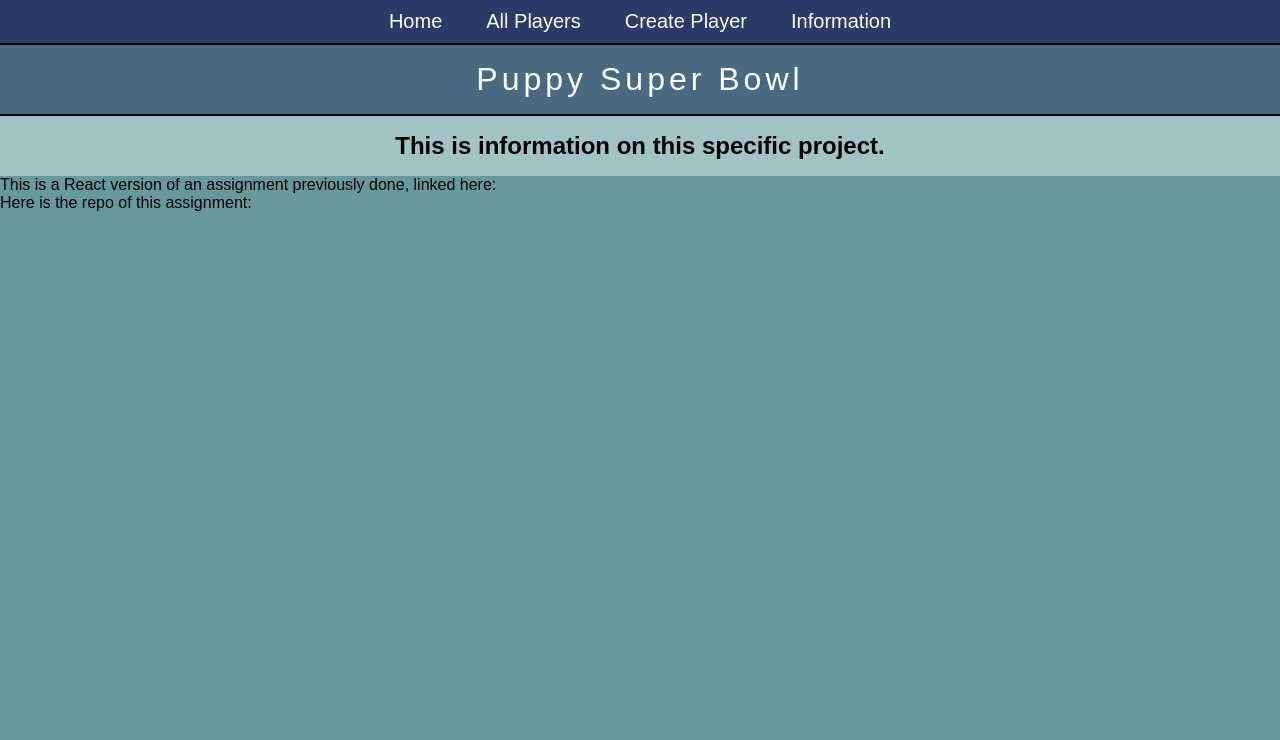
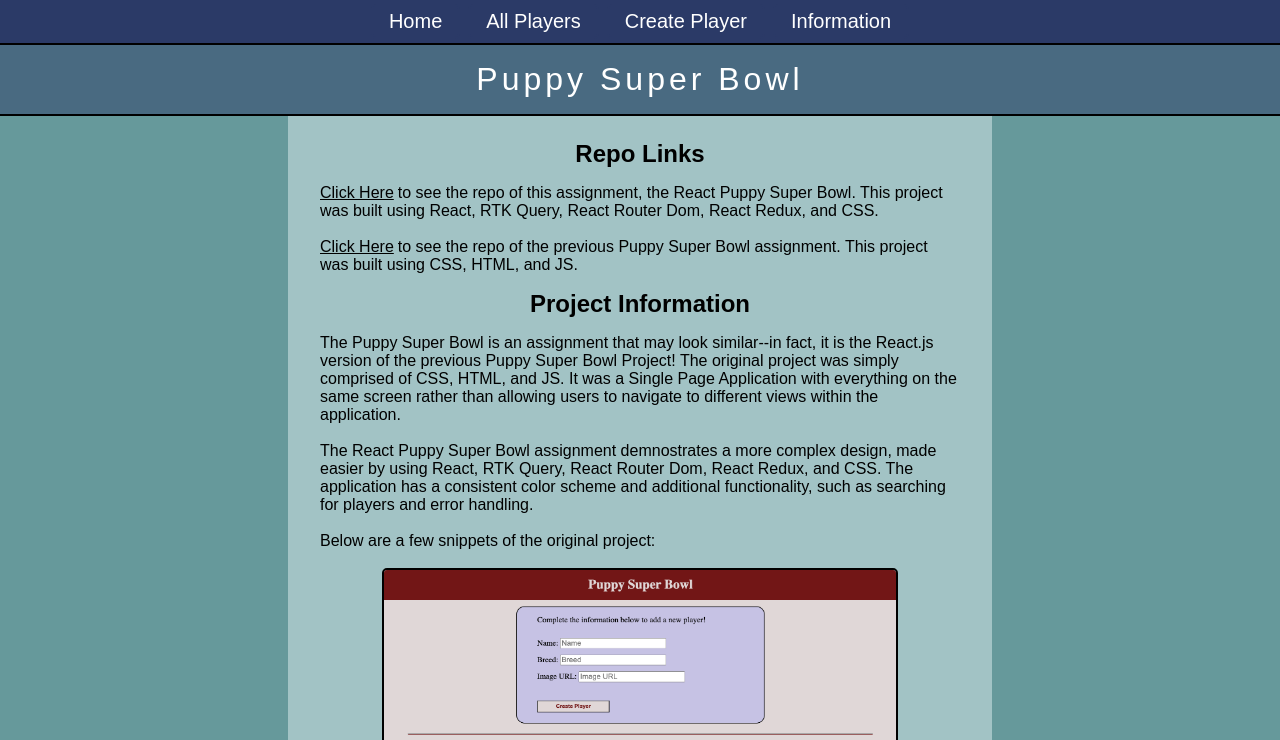
Before and after one commit to kiannadalton/React-PuppySuperBowl, a React (Vite) app in the folder Puppy-Super-Bowl/: page /information in a window 1280 px wide. Shown: the top 740 px of the page. Built offline with nearby package versions, Linux system fonts and the light colour scheme.

Commit message:
Completed adding details to the Information page and added styling to the Information page.

```diff
--- a/Puppy-Super-Bowl/src/App.css
+++ b/Puppy-Super-Bowl/src/App.css
@@ -182,7 +182,7 @@ form input {
   margin-top: 1rem;
 }
 
-label {
+.createForm label {
   background-color: rgb(162, 195, 197);
   font-weight: bold;
   /* keeps label and input spacing even */
@@ -208,3 +208,33 @@ label {
   color: white;
   transition: 0.8s;
 }
+
+.informationBody {
+  width: 50%;
+  display: flex;
+  flex-direction: column;
+  margin: auto;
+  padding: 0.5rem 2rem 5rem 2rem;
+  background-color: rgb(162, 195, 197);
+  min-height: 100vh;
+}
+
+.informationBody p,
+a {
+  background-color: rgb(162, 195, 197);
+}
+
+.informationBody a {
+  padding-right: 0.25rem;
+}
+
+.informationBody a:hover {
+  font-weight: bolder;
+}
+
+.informationImg {
+  border: 2px black solid;
+  border-radius: 5px;
+  width: 80%;
+  margin: auto;
+}
--- a/Puppy-Super-Bowl/src/components/Information.jsx
+++ b/Puppy-Super-Bowl/src/components/Information.jsx
@@ -1,11 +1,62 @@
+import defaultPage from "./photos/defaultPage.png";
+import seeDetails from "./photos/seeDetails.png";
+
 export default function Information() {
   return (
-    <div>
-      <h2>This is information on this specific project.</h2>
+    <div className="informationBody">
+      <h2>Repo Links</h2>
       <p>
-        This is a React version of an assignment previously done, linked here:
+        <a
+          href="https://github.com/kiannadalton/React-PuppySuperBowl"
+          target="_blank"
+        >
+          Click Here
+        </a>
+        to see the repo of this assignment, the React Puppy Super Bowl. This
+        project was built using React, RTK Query, React Router Dom, React Redux,
+        and CSS.
       </p>
-      <p>Here is the repo of this assignment:</p>
+      <br />
+      <p>
+        <a
+          href="https://github.com/kiannadalton/PuppySuperBowl"
+          target="_blank"
+        >
+          Click Here
+        </a>
+        to see the repo of the previous Puppy Super Bowl assignment. This
+        project was built using CSS, HTML, and JS.
+      </p>
+      <h2>Project Information</h2>
+      <p>
+        The Puppy Super Bowl is an assignment that may look similar--in fact, it
+        is the React.js version of the previous Puppy Super Bowl Project! The
+        original project was simply comprised of CSS, HTML, and JS. It was a
+        Single Page Application with everything on the same screen rather than
+        allowing users to navigate to different views within the application.
+        <br />
+        <br />
+        The React Puppy Super Bowl assignment demnostrates a more complex
+        design, made easier by using React, RTK Query, React Router Dom, React
+        Redux, and CSS. The application has a consistent color scheme and
+        additional functionality, such as searching for players and error
+        handling.
+        <br />
+        <br />
+        Below are a few snippets of the original project:
+      </p>
+      <br />
+      <img
+        className="informationImg"
+        src={defaultPage}
+        alt="Default Page of previous assignment"
+      />
+      <br />
+      <img
+        className="informationImg"
+        src={seeDetails}
+        alt="See Details Page of previous assignment"
+      />
     </div>
   );
 }
```
Also changed, not shown: Puppy-Super-Bowl/src/components/photos/defaultPage.png (added), Puppy-Super-Bowl/src/components/photos/seeDetails.png (added). Lines whose indentation alone changed are shown as unchanged.
